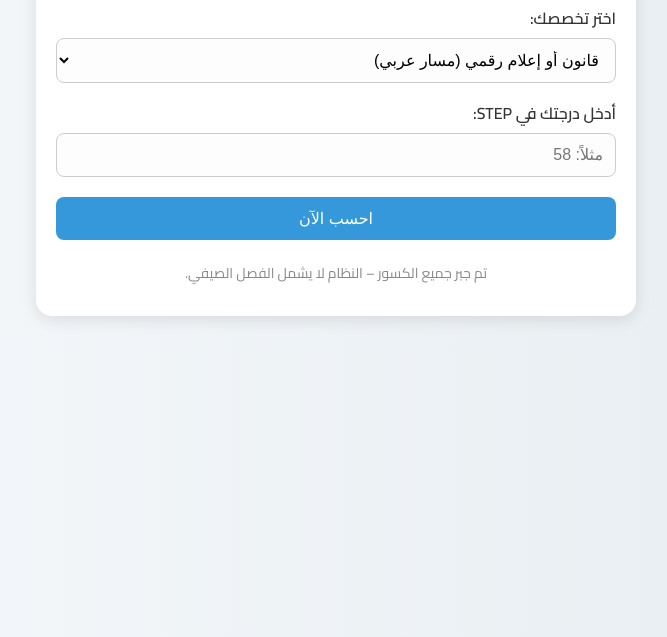
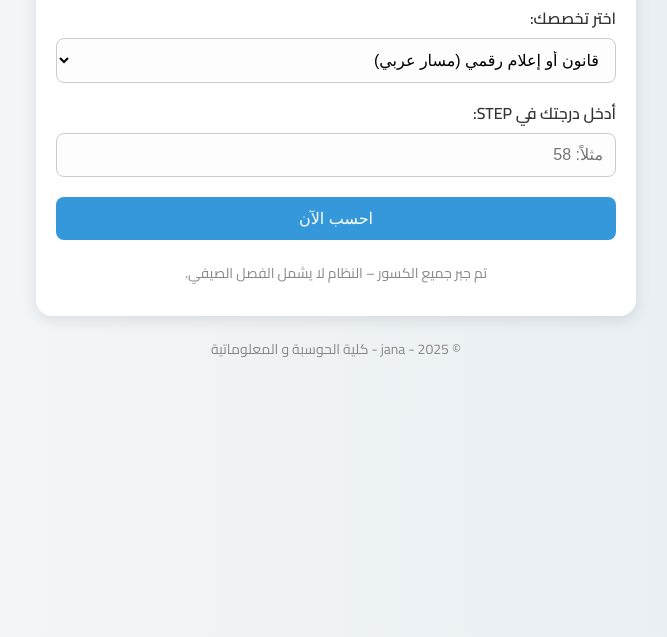
Before and after one commit to janamaajjjmcr/step_calculator, a plain HTML site: page index.html in a window 1280 px wide. Shown: the part 163-800 px from the top of the page, without its empty margins (304-971 px from the left). Drawn offline with Linux system fonts and the light colour scheme.

Commit message:
Update index.html

```diff
--- a/index.html
+++ b/index.html
@@ -66,6 +66,12 @@
       margin-top: 20px;
       text-align: center;
     }
+    .footer {
+      text-align: center;
+      margin-top: 20px;
+      font-size: 14px;
+      color: #888;
+    }
   </style>
 </head>
 <body>
@@ -90,6 +96,10 @@
   <div class="note">
     تم جبر جميع الكسور – النظام لا يشمل الفصل الصيفي.
   </div>
+</div>
+
+<div class="footer">
+  <p> © 2025 - jana - كلية الحوسبة و المعلوماتية</p>
 </div>
 
 <script>
```
